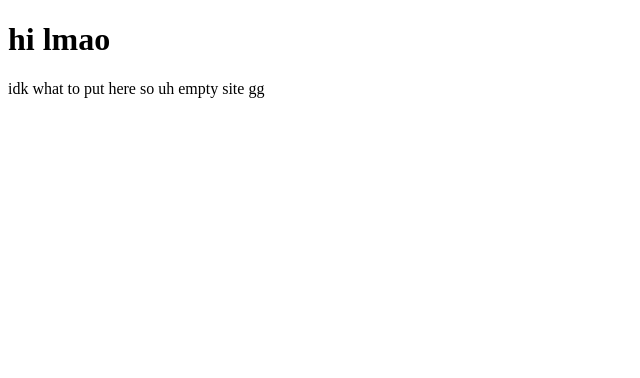
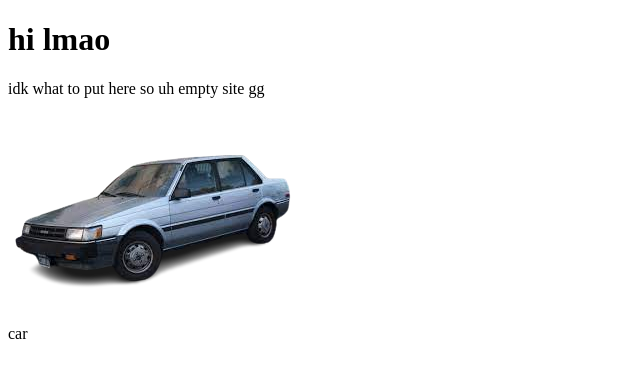
Before and after one commit to ClickertyGaming/idk_site_lmao, a plain HTML site: page index.html in a window 1280 px wide. Shown: the whole page, without its empty margins (0-640 px from the left). Drawn offline with Linux system fonts and the light colour scheme.

Commit message:
add image lol

```diff
--- a/index.html
+++ b/index.html
@@ -6,5 +6,8 @@
     <body>
         <h1>hi lmao</h1>
         <p>idk what to put here so uh empty site gg</p>
+        <br>
+        <img src="toyota-corolla.png">
+        <p>car</p>
     </body>
 </html>
```
Also changed, not shown: toyota-corolla.png (added).
